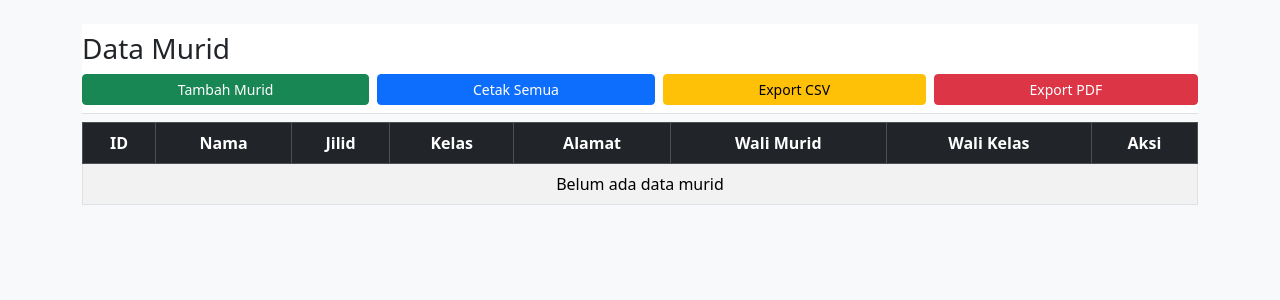
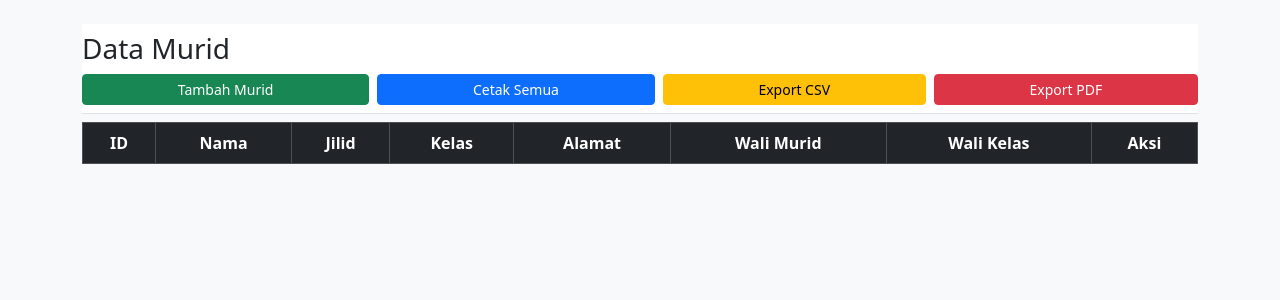
Before and after one commit to ulumuddin87/gitHubRailway, a Flask app: page /murid in a window 1280 px wide. Shown: the part 56-356 px from the top of the page. Run offline with Flask 3, Linux system fonts and the light colour scheme; the visitor is signed in with stand-in values (Sample User, id 1); data that the repository does not hold is empty; some libraries are stand-ins or nearby versions.

Commit message:
update jilid

```diff
--- a/templates/data_murid.html
+++ b/templates/data_murid.html
@@ -49,14 +49,6 @@
       </tr>
       {% endfor %}
     </tbody>
-    {% if murid %}
-  {% for m in murid %}
-    <tr> ... </tr>
-  {% endfor %}
-{% else %}
-  <tr><td colspan="8" class="text-center">Belum ada data murid</td></tr>
-{% endif %}
-
   </table>
 </div>
 
```
